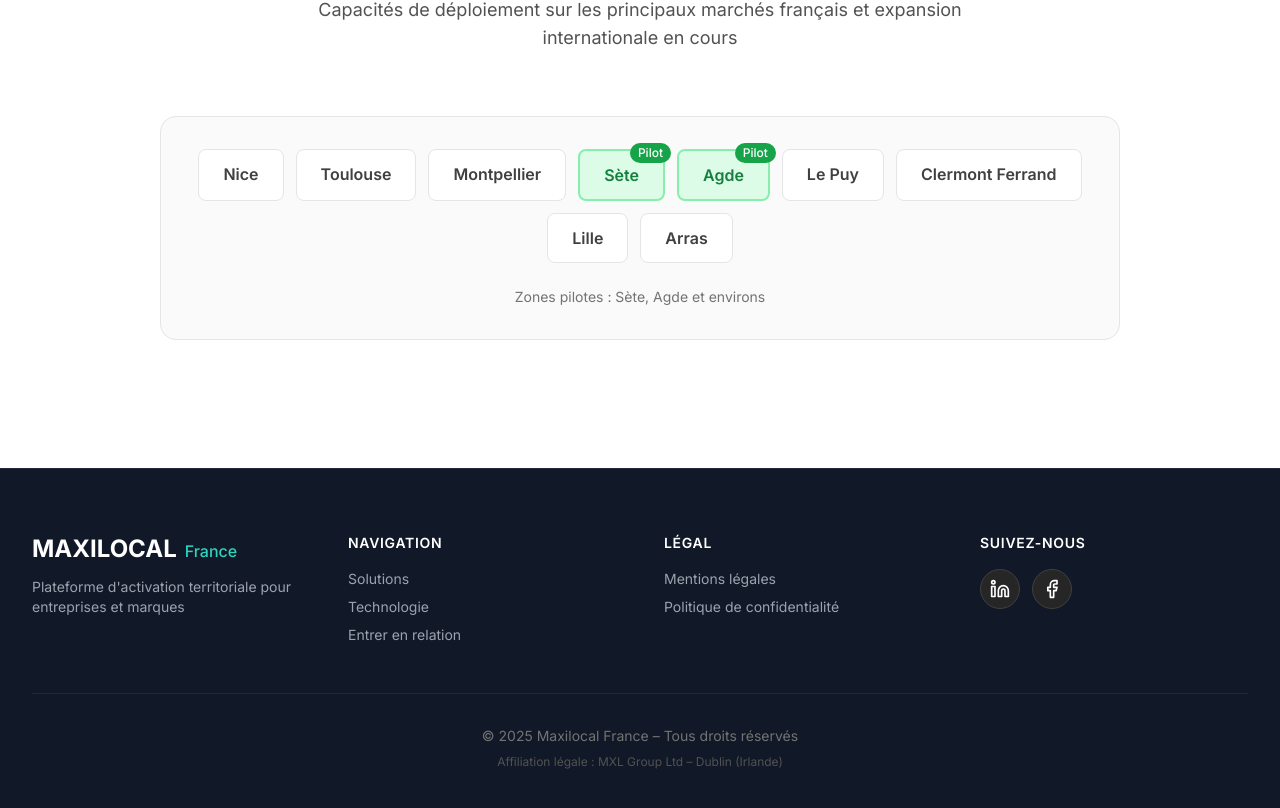
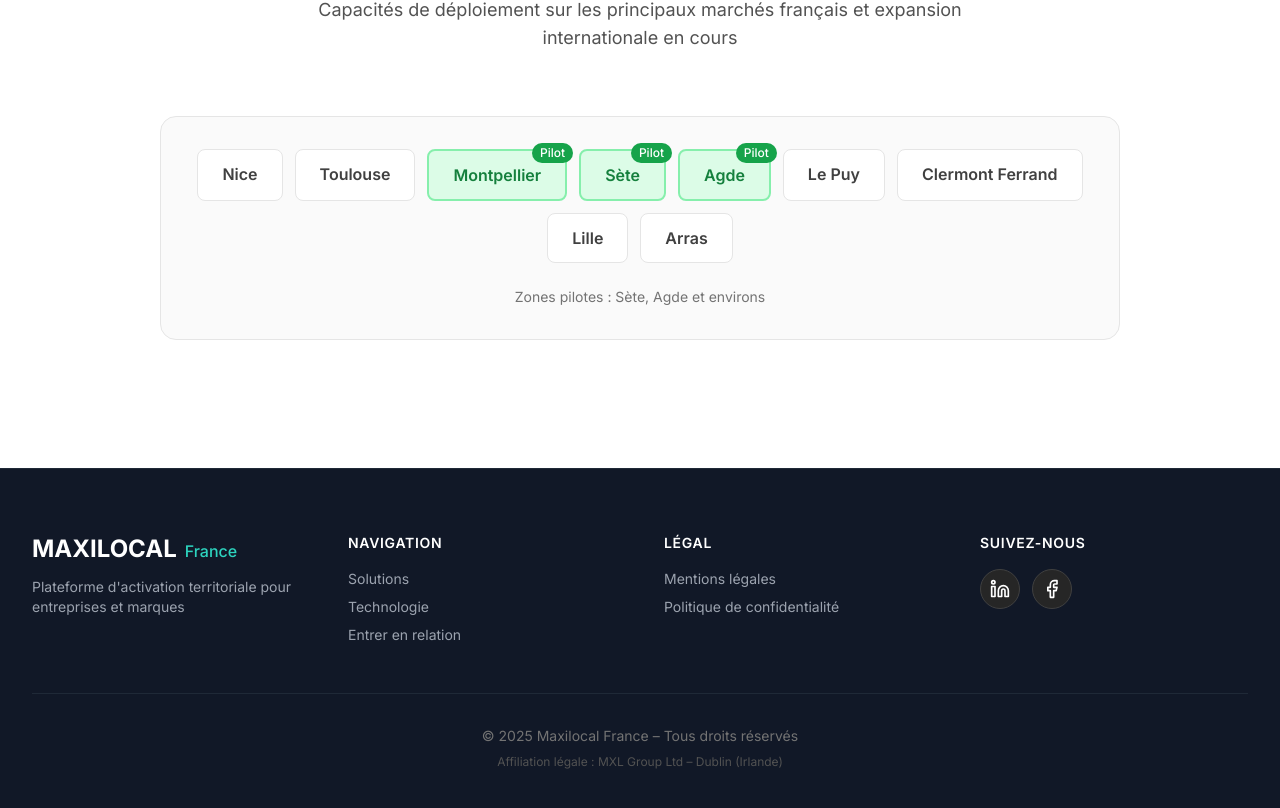
Before and after one commit to FreeStylr/MXLFR-temp, a React (Vite) app: page / in a window 1280 px wide. Shown: the part 4764-5572 px from the top of the page. Built offline with nearby package versions, Linux system fonts and the light colour scheme.

Commit message:
Updated App.tsx

```diff
--- a/src/App.tsx
+++ b/src/App.tsx
@@ -117,7 +117,7 @@ function App() {
   const zones = [
     { name: 'Nice', isPilot: false },
     { name: 'Toulouse', isPilot: false },
-    { name: 'Montpellier', isPilot: false },
+    { name: 'Montpellier', isPilot: true },
     { name: 'Sète', isPilot: true },
     { name: 'Agde', isPilot: true },
     { name: 'Le Puy', isPilot: false },
```
